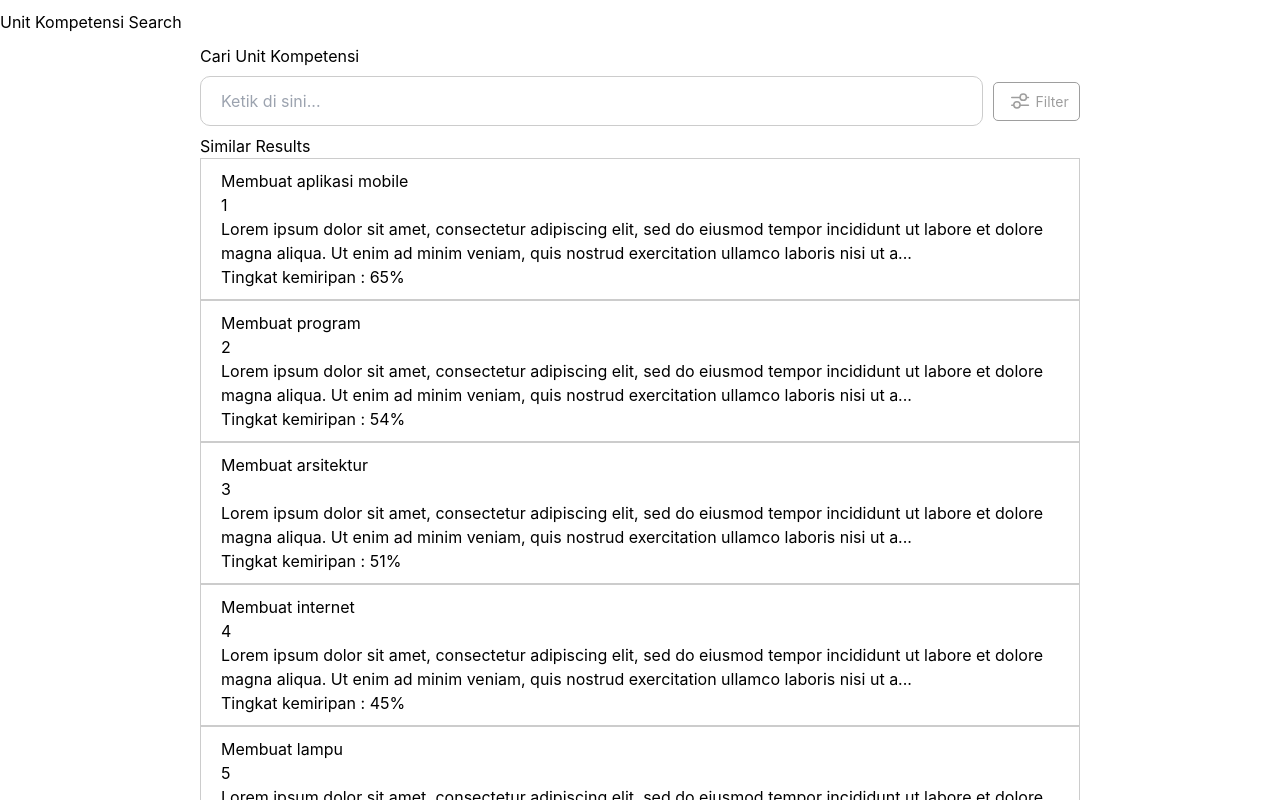
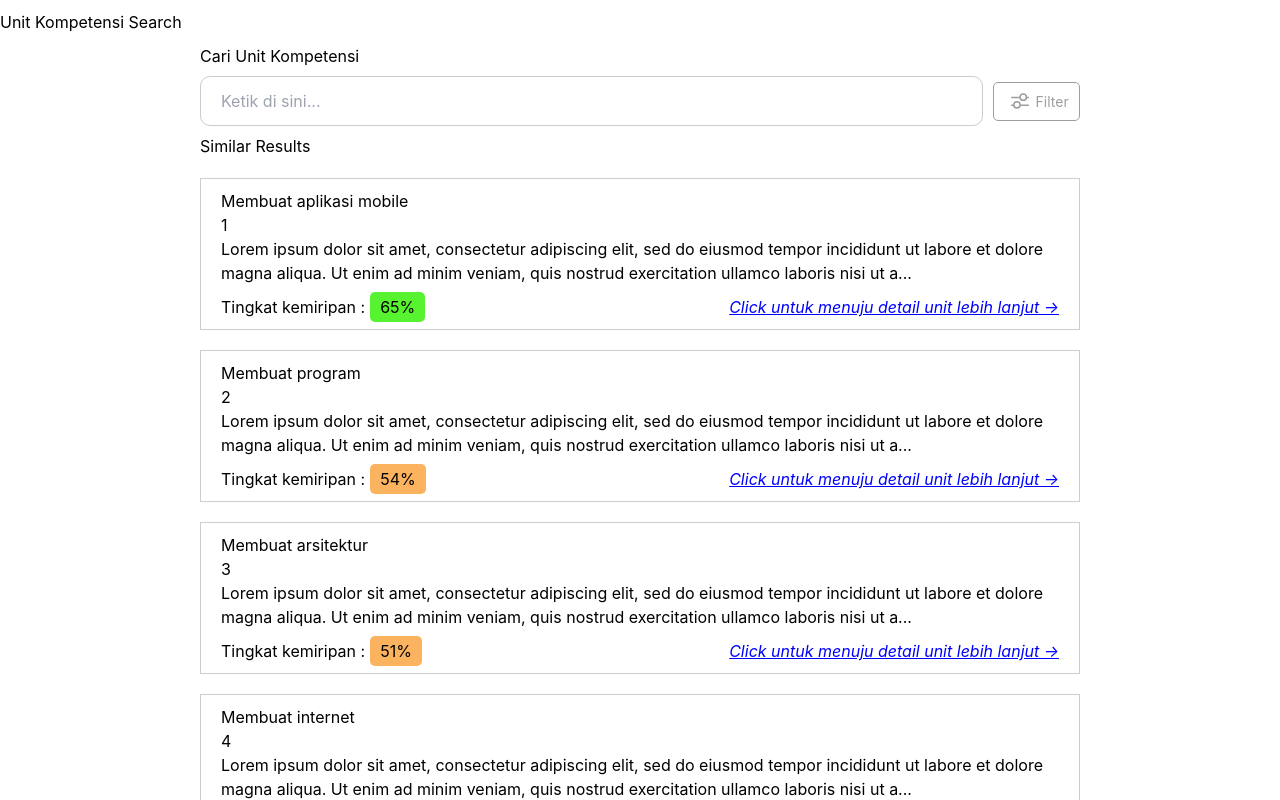
Before and after one commit to adamfdhl/uks-frontend, a React (Create React App) app: page / in a window 1280 px wide. Shown: the top 800 px of the page. Built offline with nearby package versions, Linux system fonts and the light colour scheme.

Commit message:
more style on similar unit

```diff
--- a/src/components/SimilarUnit/SimilarUnit.js
+++ b/src/components/SimilarUnit/SimilarUnit.js
@@ -1,7 +1,7 @@
 import React from "react";
 import PropTypes from "prop-types";
 
-import { truncate } from "../../utils/helpers";
+import { truncate, getSimilarityColor } from "../../utils/helpers";
 
 import "./SimilarUnit.scss";
 
@@ -12,7 +12,24 @@ function SimilarUnit({ unit }) {
         <h4>{unit.judul_unit}</h4>
         <h2>{unit.kode_unit}</h2>
         <p>{truncate(unit.deskripsi_unit, 200)}</p>
-        <span>{`Tingkat kemiripan : ${unit.similarity_score * 100}%`}</span>
+        <div className="similarity_container">
+          <p className="DetailUnit__similarity">
+            Tingkat kemiripan :
+            <span
+              style={{
+                backgroundColor: getSimilarityColor(unit.similarity_score),
+                borderRadius: "5px",
+                padding: "5px 10px",
+                marginLeft: "5px",
+              }}
+            >
+              {unit.similarity_score * 100}%
+            </span>
+          </p>
+          <p className="DetailUnit__seemore">
+            Click untuk menuju detail unit lebih lanjut ->
+          </p>
+        </div>
       </div>
     </div>
   );
--- a/src/components/SimilarUnit/SimilarUnit.scss
+++ b/src/components/SimilarUnit/SimilarUnit.scss
@@ -1,5 +1,6 @@
 .SimilarUnit {
   width: 100%;
+  margin: 20px 0;
   color: black;
   padding: 10px 20px;
   border: 1px solid #ccc;
@@ -8,8 +9,23 @@
     background-color: rgb(240, 238, 238);
   }
 
-  .DetailUnit {
+  .similarity_container {
     display: flex;
-    flex-direction: column;
+    align-items: center;
+    width: 100%;
+    .DetailUnit {
+      display: flex;
+      flex-direction: column;
+      &__similarity {
+        margin-top: 10px;
+      }
+      &__seemore {
+        color: blue;
+        font-style: italic;
+        text-decoration: underline;
+        margin-left: auto;
+        margin-top: 10px;
+      }
+    }
   }
 }
--- a/src/utils/helpers.js
+++ b/src/utils/helpers.js
@@ -1,6 +1,15 @@
 export function truncate(sentence, maxLength) {
-  console.log(sentence.length);
   if (sentence.length > maxLength)
     return sentence.substring(0, maxLength) + "...";
   return sentence;
 }
+
+export function getSimilarityColor(similarityScore) {
+  if (similarityScore >= 0.65) {
+    return "#57f331";
+  } else if (similarityScore < 0.65 && similarityScore >= 0.5) {
+    return "rgb(252, 179, 96)";
+  } else {
+    return "rgb(243, 86, 59)";
+  }
+}
```
